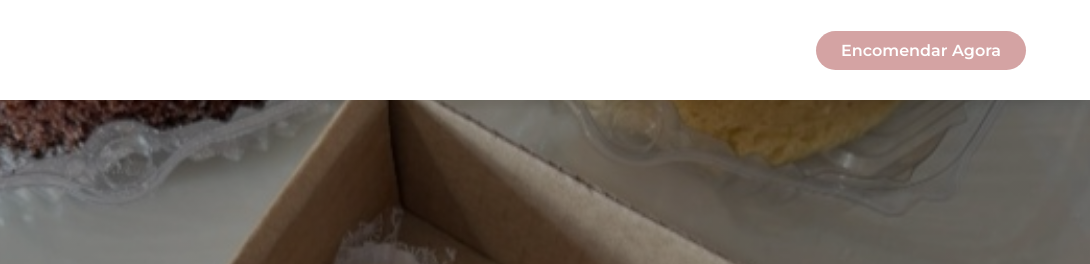
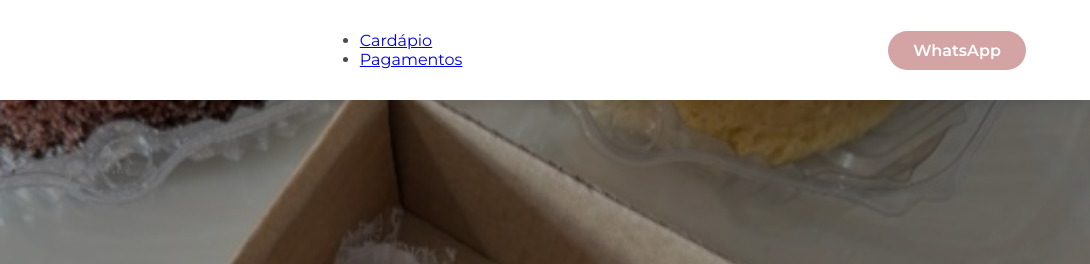
Before and after one commit to chokomamy/w, a plain HTML site: page index.html in a window 1280 px wide. Shown: the top 264 px of the page, 190-1280 px from the left. Drawn offline with nearby package versions, Linux system fonts and the light colour scheme.

Commit message:
Update index.html

```diff
--- a/index.html
+++ b/index.html
@@ -13,9 +13,14 @@
 
     <header>
         <nav>
-            <img src="logo.png" alt="Chokomamy Logo" class="logo">
-            <a href="https://wa.me/5591988872787" class="btn-contato">Encomendar Agora</a>
-        </nav>
+    <img src="logo.png" alt="Logo" class="logo">
+    <ul class="nav-links">
+        <li><a href="cardapio.html">Cardápio</a></li>
+        <li><a href="pagamentos.html">Pagamentos</a></li>
+    </ul>
+    <a href="https://wa.me/5591988872787" class="btn-contato">WhatsApp</a>
+</nav>
+
     </header>
 
     <section class="hero">
```
